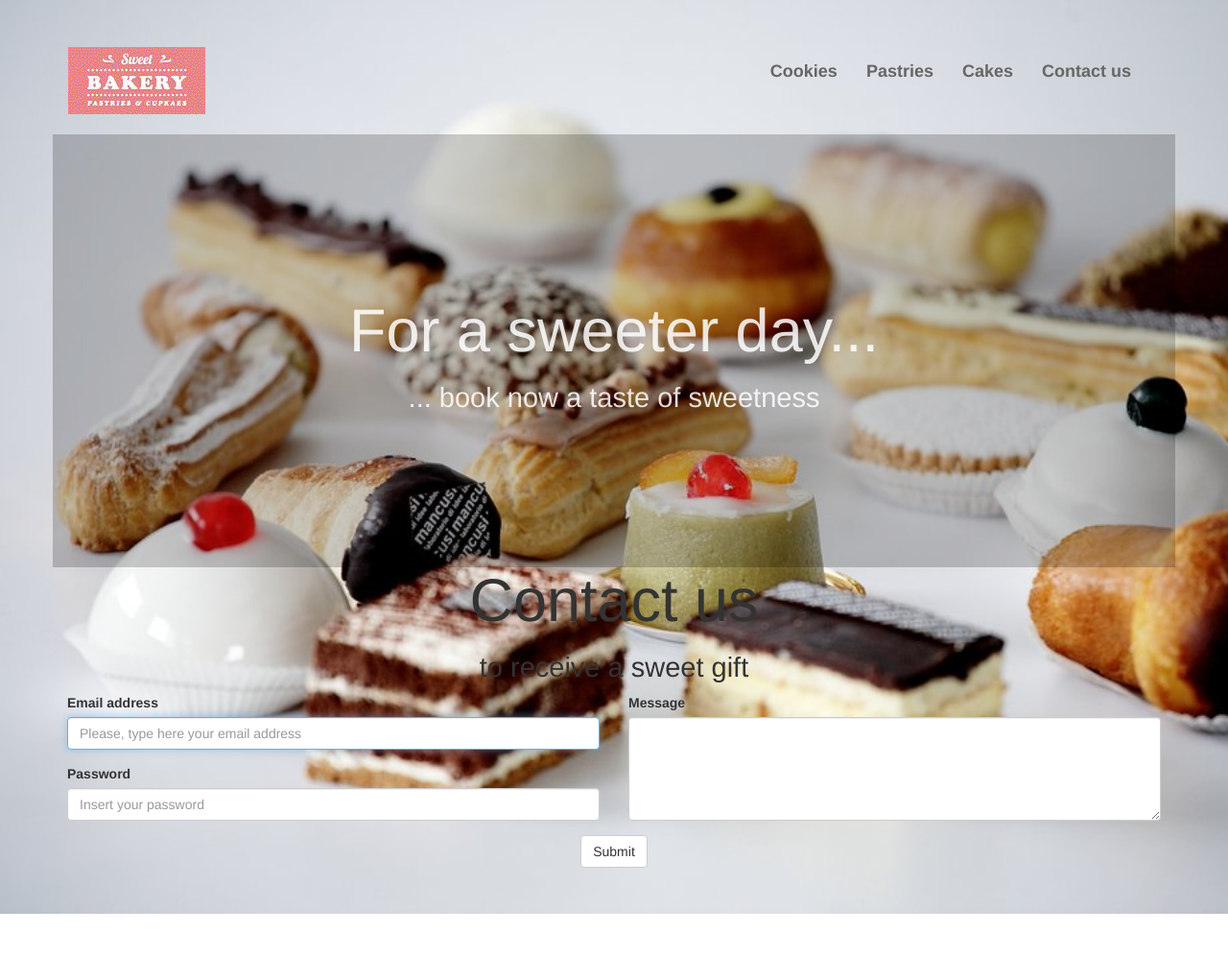
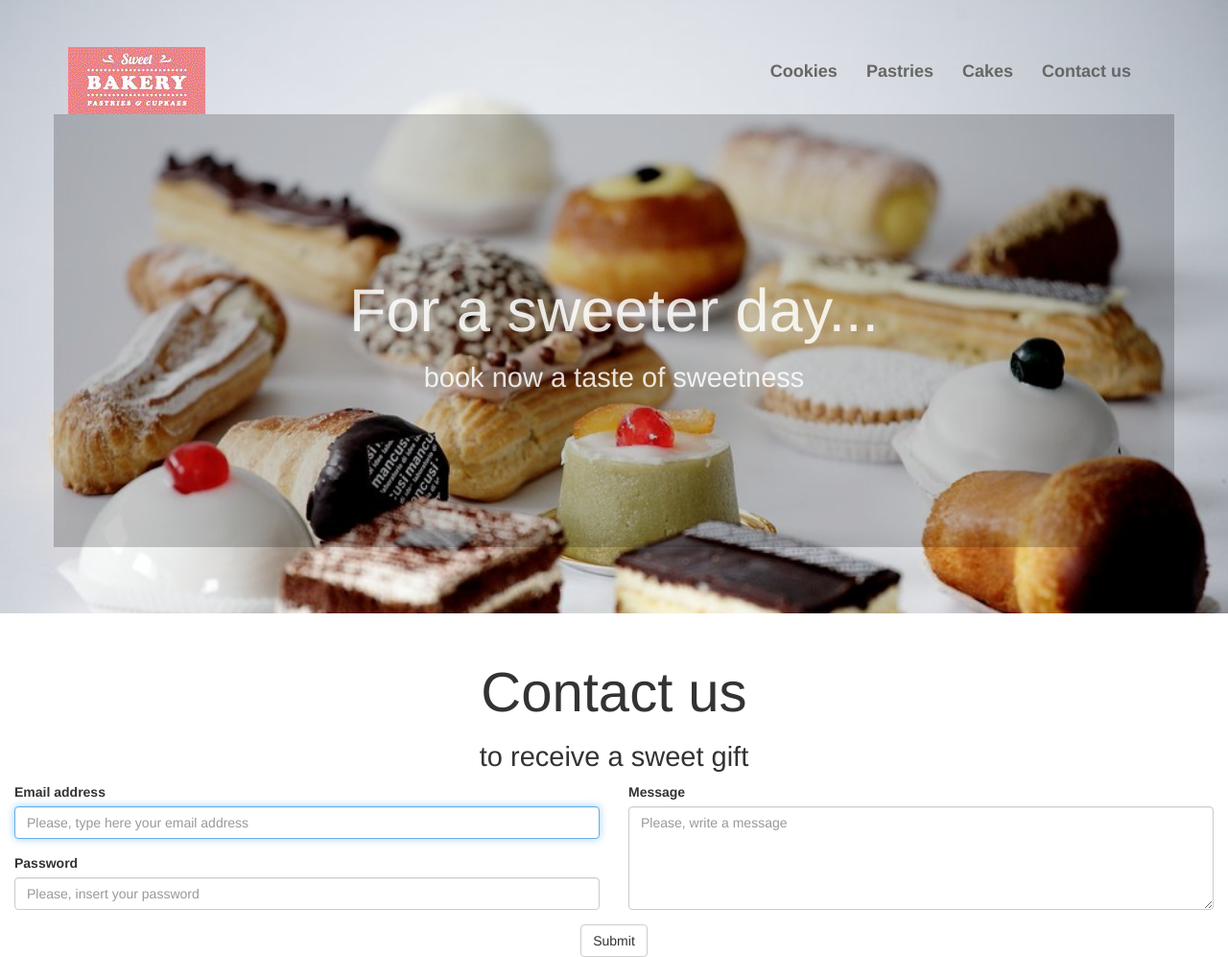
Before and after one commit to paola-carta/Form, a plain HTML site: page index.html in a window 1280 px wide. Shown: the whole page at 96% size. Drawn offline with Linux system fonts and the light colour scheme.

Commit message:
Update index.html

```diff
--- a/index.html
+++ b/index.html
@@ -29,11 +29,14 @@
             </ul>
           </div>
         </div>
-      </nav>
         <div class="row">
           <div class="col-md-12 welcome">
             <h1>For a sweeter day...</h1>
-          <h2>... book now a taste of sweetness</h2>
+            <h2>book now a taste of sweetness</h2>
+          </div>
+        </div>
+      </nav>
+    </div>
   </div>
   <div class="container-fluid" id="Contact">
     <div class="row text-center">
@@ -49,21 +52,21 @@
           </div>
           <div class="form-group">
             <label for="exampleInputPassword1">Password</label>
-                  <input type="password" class="form-control" id="exampleInputPassword1" placeholder="Insert your password" required>
+            <input type="password" class="form-control" id="exampleInputPassword1" placeholder="Please, insert your password" required>
           </div>
         </div>
         <div class="col-md-6">
           <label for="exampleInputPassword1">Message</label>
-                <textarea class="form-control" rows="3"></textarea>
+          <textarea class="form-control" placeholder="Please, write a message" rows="3"></textarea>
         </div>
         <div class="col-md-12 text-center">
           <button type="submit" class="btn btn-default">Submit</button>
         </div>
       </form>
     </div>
-        </div>
     <script type="text/javascript" src="vendors/js/jquery.min.js"></script>
     <script type="text/javascript" src="vendors/js/bootstrap.min.js"></script>
     <script src="js/main.js"></script>
+  </div>
 </body>
 </html>
```
Lines whose indentation alone changed are shown as unchanged.
